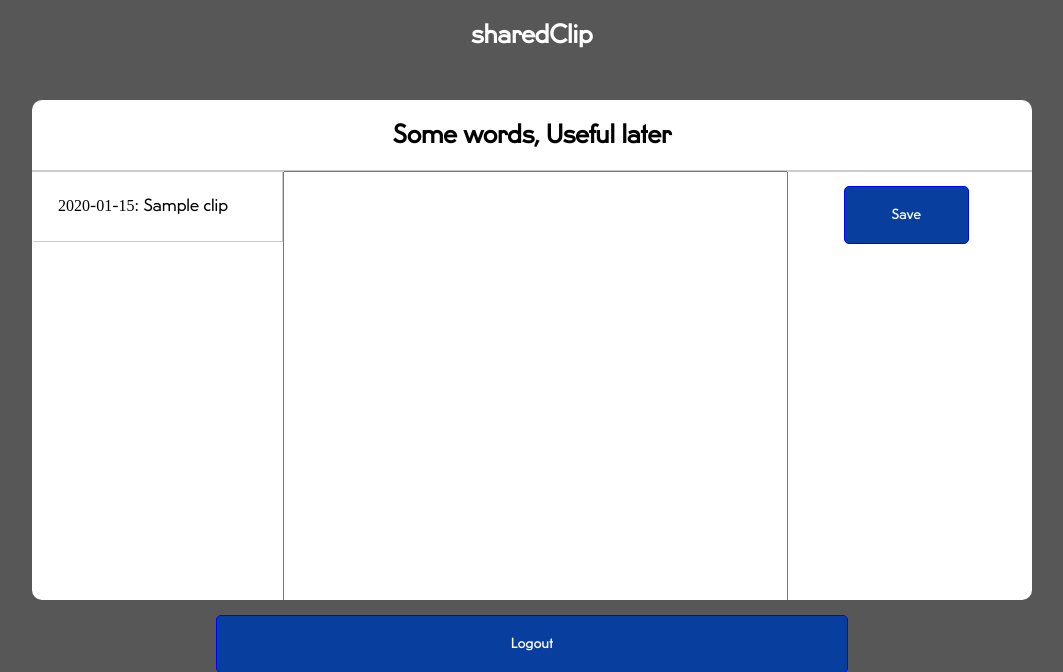
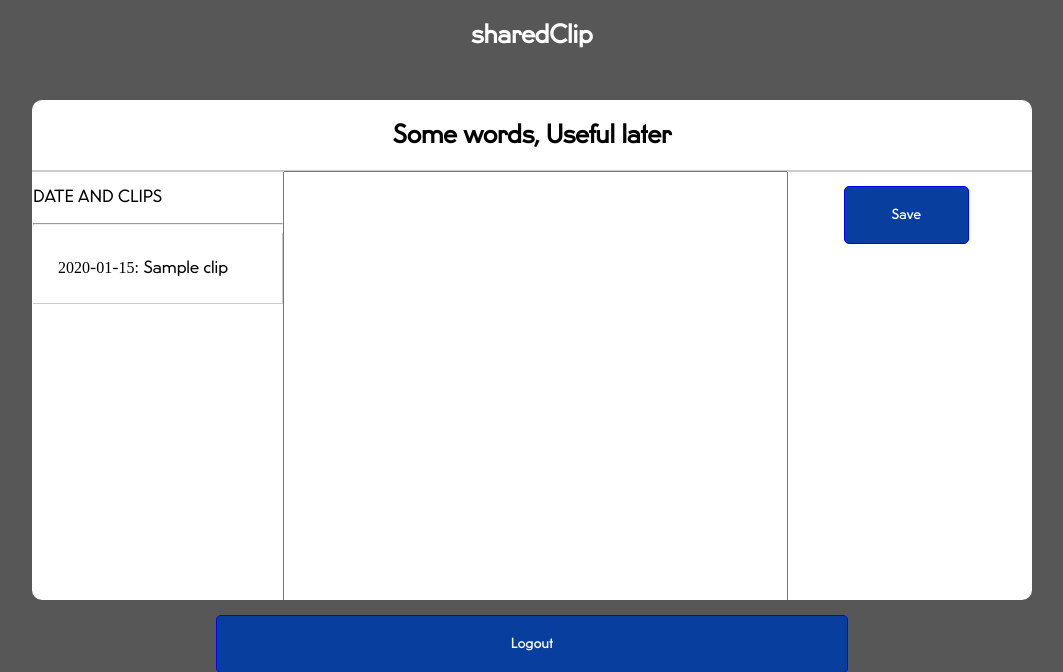
Before and after one commit to NerdPraise/sharedClip, a Django app: template textsharing/templates/main/index.html in a window 1280 px wide. Shown: the top 672 px of the page, without its empty margins (108-1171 px from the left). Run offline with Django 3.2, Linux system fonts and the light colour scheme; the template is opened without the code that fills it: most values are stand-ins (such as "Sample title", 1, 10 or a date in 2020).

Commit message:
UI updates and Clips increase

```diff
--- a/HTML/style.css
+++ b/HTML/style.css
@@ -1,3 +1,4 @@
+
 @font-face {
     font-family: "U8-Regular";
     src:url("fonts/U8Trial-Regular.ttf")
@@ -22,6 +23,7 @@ body {
     background-color: white;
     clear: both;
     max-width: 1000px;
+    border-radius: 10px;
 }
 
 textarea {
@@ -31,7 +33,8 @@ textarea {
 .clipscontn, .btncontn{
     width: 25%;
     float:left;
-    overflow: visible;
+    overflow: auto;
+    max-height: 500px;
 
 }
 
--- a/textsharing/static/css/style.css
+++ b/textsharing/static/css/style.css
@@ -32,7 +32,8 @@ textarea {
 .clipscontn, .btncontn{
     width: 25%;
     float:left;
-    overflow: visible;
+    overflow: auto;
+    max-height: 500px;
 
 }
 
--- a/textsharing/templates/main/index.html
+++ b/textsharing/templates/main/index.html
@@ -42,13 +42,15 @@
                 <h2 style="text-align: center;">Some words, Useful later </h2>
             </div>
             <div class="indo">
-                <span class="clipscontn">
+                <div class="clipscontn">
+                    <p> DATE AND CLIPS</p>
+                    <hr>
                     <ul>
                         {%for date, clip in content%}
                         <li id="{{forloop.counter}}" onclick=clicked(id)>{{date}}: {{clip}} </li>
                         {%endfor%}
                     </ul>
-                </span>
+                </div>
                 <form action="create" method="POST">
                     <span class="textcontn">
                         {% csrf_token %}
--- a/textsharing/views.py
+++ b/textsharing/views.py
@@ -48,10 +48,10 @@ def index(request):
                 """
                 unix_time = []
                 content = []
-                for clip_id in list_uuid[:5]:
+                for clip_id in list_uuid:
                     unix_time.append(db.child("users").child(uid).child("saved clips").child(clip_id).child("unix time").get(id_token).val())
                     content.append(db.child("users").child(uid).child("saved clips").child(clip_id).child("content").get(id_token).val())
-                date = [datetime.fromtimestamp(time).strftime("%H:%M %d-%m-%y") for time in unix_time]
+                date = [datetime.fromtimestamp(time).strftime("%H:%M %d/%m") for time in unix_time]
                 comb_list = list(zip(date, content))
                 comb_list.sort(reverse=True, key=lambda comb: comb[0])
 
```
Also changed, not shown: HTML/index.html (+4 -4 lines), db.sqlite3.
